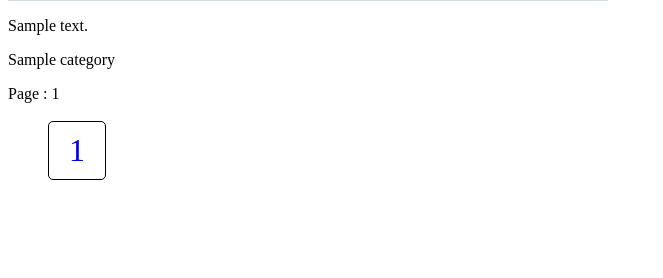
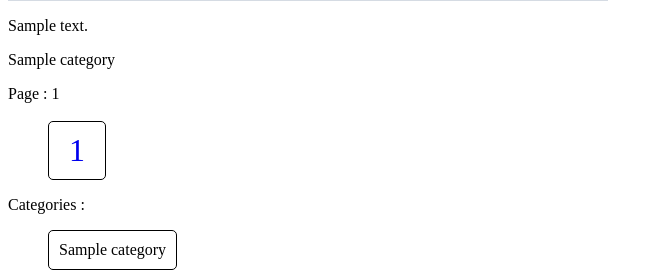
Before and after one commit to tfevan/django_blog, a Django app: page / in a window 1280 px wide. Shown: the part 554-832 px from the top of the page, without its empty margins (0-663 px from the left). Before the commit the page ends 734 px from the top, so only its background shows below. Run offline with Django 3.2, Linux system fonts and the light colour scheme; tables that the repository leaves empty hold one stand-in row (values such as "Sample post"); grey boxes marked "Sample" are stand-in pictures.

Commit message:
index template : category list

```diff
--- a/blog/models.py
+++ b/blog/models.py
@@ -4,7 +4,7 @@ from django.utils import timezone
 
 from django.db.models.signals import pre_delete
 from django.dispatch.dispatcher import receiver
-import os
+
 
 class Category(models.Model):
 	user = models.ForeignKey('auth.user')
--- a/blog/templates/blog/index.html
+++ b/blog/templates/blog/index.html
@@ -93,3 +93,15 @@ Page : {{ posts.number }}
 
 
 </ul>
+
+<p>Categories :</p>
+
+{% for category in categories %}
+
+<ul>
+
+<li>{{ category.title }}</li>
+
+</ul>
+
+{% endfor %}
--- a/blog/views.py
+++ b/blog/views.py
@@ -24,7 +24,9 @@ def home(request):
 
 	page_range = pagination.page_range[start_index:end_index]
 
-	return render(request, 'blog/index.html', {'posts': posts, 'page_range': page_range})
+	categories = Category.objects.all()
+
+	return render(request, 'blog/index.html', {'posts': posts, 'page_range': page_range, 'categories':categories})
 
 
 def detail(request, post_id):
```
